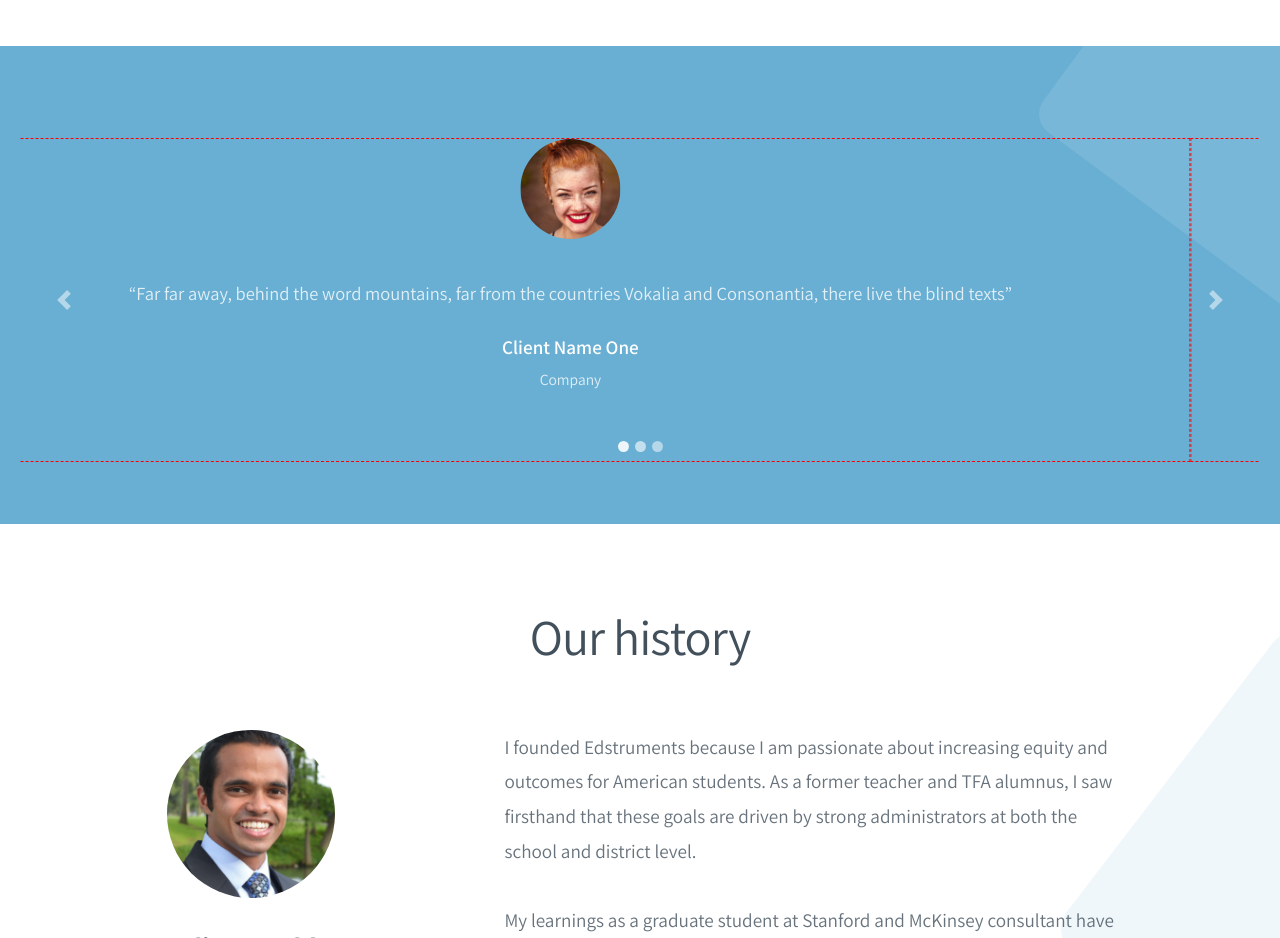
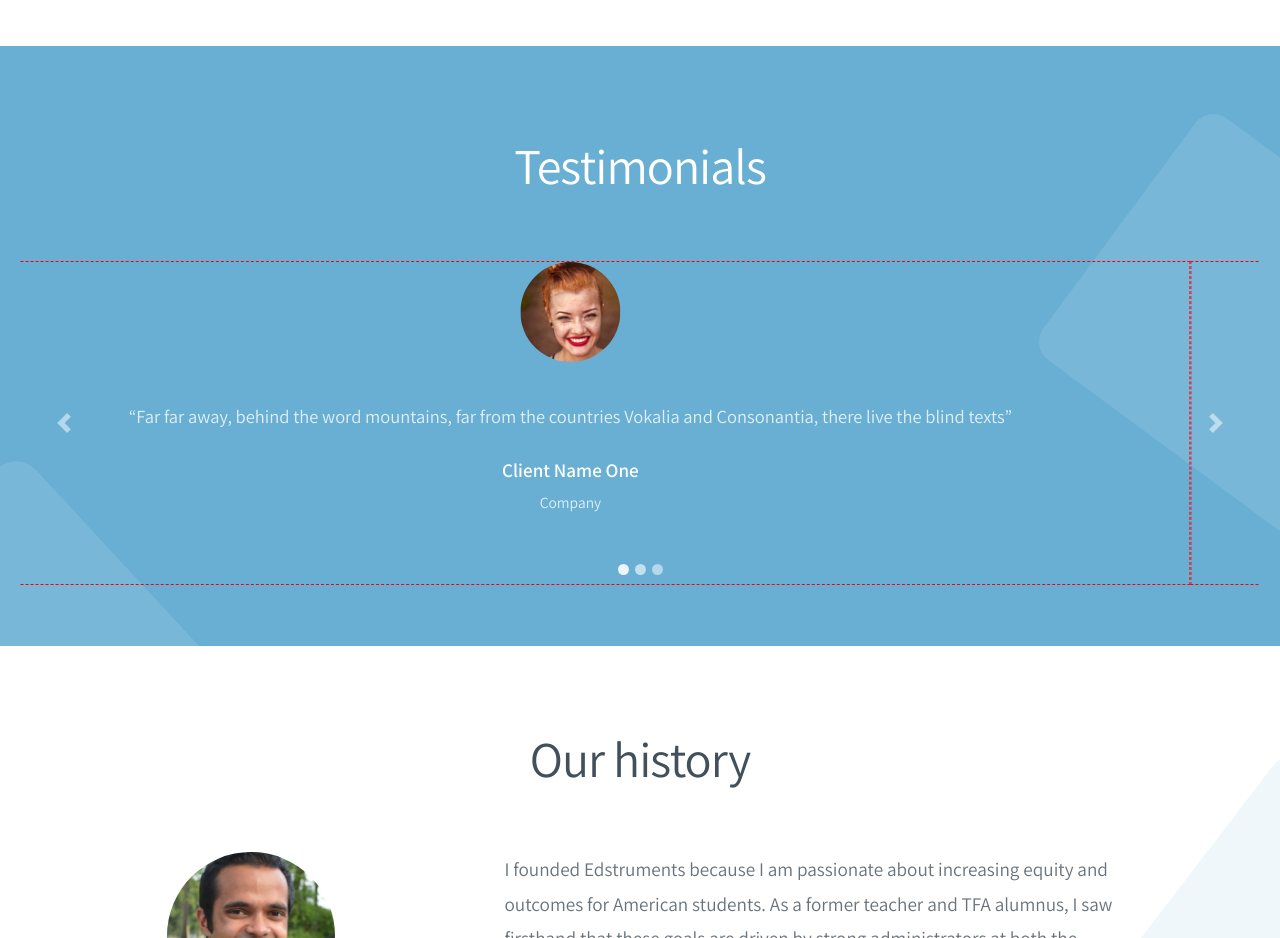
Before and after one commit to keenethics/edstruments-landing, a website built with webpack: page src/index.html in a window 1280 px wide. Shown: the part 6160-7098 px from the top of the page. Built offline with nearby package versions, Linux system fonts and the light colour scheme; files whose address does not match are found by name.

Commit message:
Testimonials section fixed

```diff
--- a/src/partials/testimonials.html
+++ b/src/partials/testimonials.html
@@ -1,11 +1,8 @@
 <div class="testimonials">
+  <h2>Testimonials</h2>
   <div id="carousel" class="carousel slide" data-ride="carousel">
     <ol class="carousel-indicators">
-      <li
-        data-target="#carousel"
-        data-slide-to="0"
-        class="active"
-      ></li>
+      <li data-target="#carousel" data-slide-to="0" class="active"></li>
       <li data-target="#carousel" data-slide-to="1"></li>
       <li data-target="#carousel" data-slide-to="2"></li>
     </ol>
```
